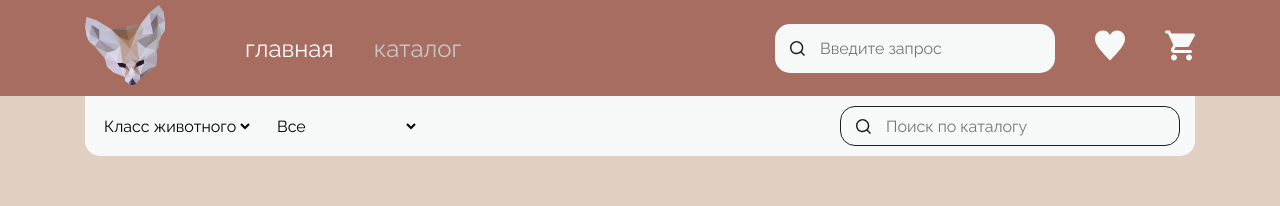
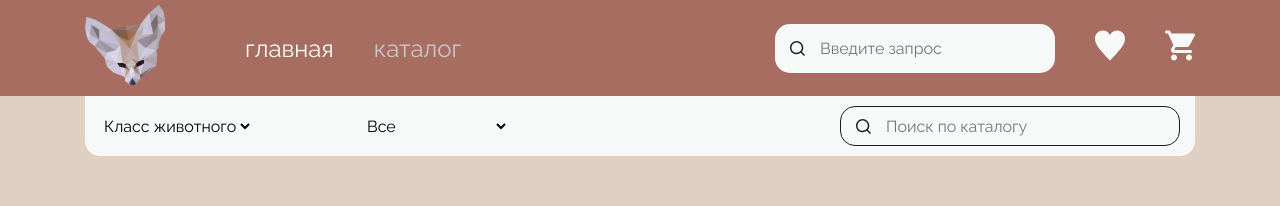
Before and after one commit to algorithm-ssau/exotic-pets-catalogue, a React (Create React App) app in the folder client/my-app/: page /catalogue in a window 1280 px wide. Shown: the top 206 px of the page. Built offline with nearby package versions, Linux system fonts and the light colour scheme.

Commit message:
F15 fixed styling

```diff
--- a/client/my-app/src/pages/catalogue_page/view/el/Filter/Filter.tsx
+++ b/client/my-app/src/pages/catalogue_page/view/el/Filter/Filter.tsx
@@ -120,7 +120,7 @@ const Filter = () => {
   };
 
   return (
-    <div>
+    <div className="catalogue-filters">
       <select
         className="filter-list"
         name="kingdom"
--- a/client/my-app/src/pages/catalogue_page/view/el/Filter/index.css
+++ b/client/my-app/src/pages/catalogue_page/view/el/Filter/index.css
@@ -1,13 +1,9 @@
-.catalogue-filter {
+.catalogue-filter-container {
     width: 1110px;
     height: 60px;
-
-    /* position: sticky;
-    top: 0; */
+    padding: 15px;
 
     background-color: var(--white);
-
-    padding: 15px;
 
     border-radius: 0 0 var(--border-radius) var(--border-radius);
 
@@ -27,8 +23,6 @@
 
     background-color: var(--white);
 
-
-
     border: 1px solid var(--black);
 
     background: url("../../../../../assets/search-icon.svg") no-repeat center left var(--white);
@@ -36,18 +30,18 @@
 }
 
 .filter-list {
-
     border: none;
 
     background-color: var(--white);
 
     margin-right: 20px;
-
-    /* background: url("../../../../../assets/arrow-icon.svg") no-repeat center left var(--black);
-    background-position: .9375rem;   */
 }
 
 .filter-list:focus {
-
     outline: none;
 }
+
+.catalogue-filters {
+    display: flex;
+    gap: 90px;
+}
--- a/client/my-app/src/pages/catalogue_page/view/el/Filter/index.tsx
+++ b/client/my-app/src/pages/catalogue_page/view/el/Filter/index.tsx
@@ -6,7 +6,7 @@ import Filter from './Filter';
 
 const CatalogueFilter = () => {
     return (
-        <div className='catalogue-filter'>
+        <div className='catalogue-filter-container'>
 
                 <Filter></Filter>
 
```
